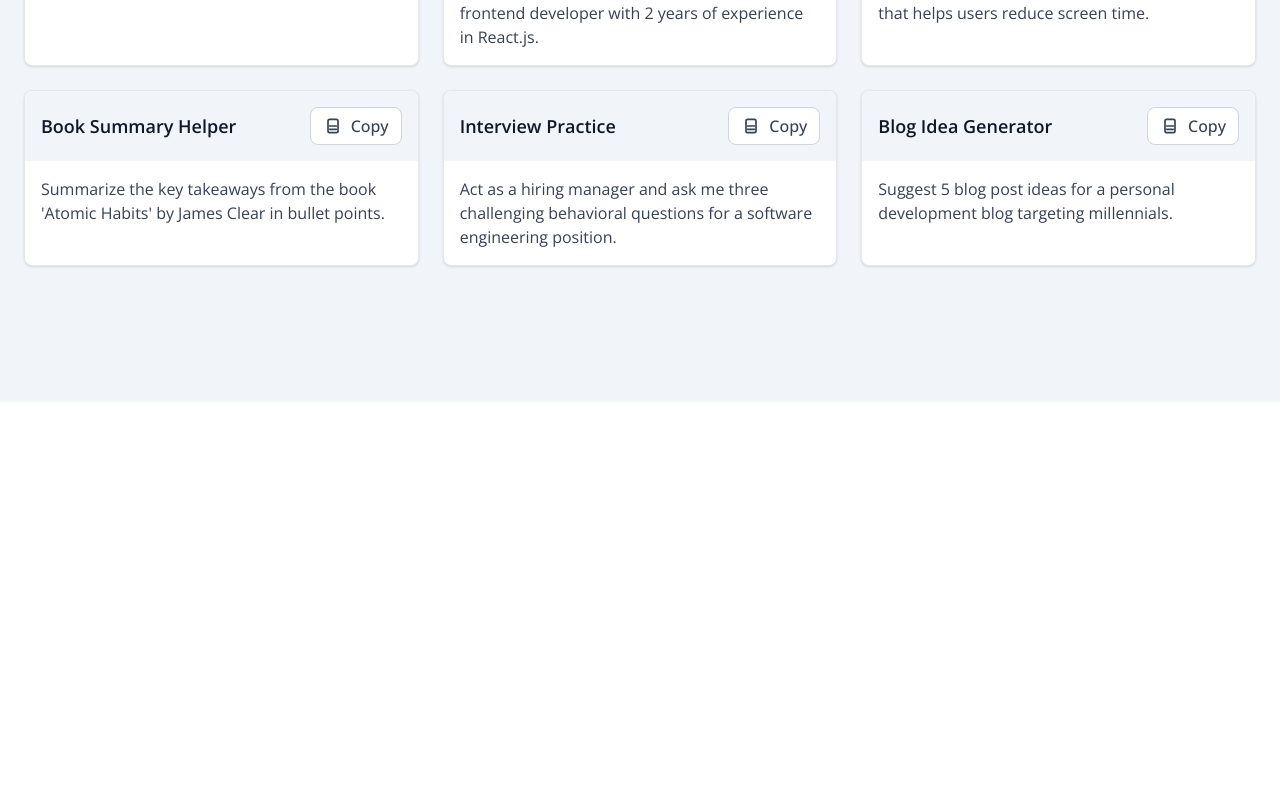
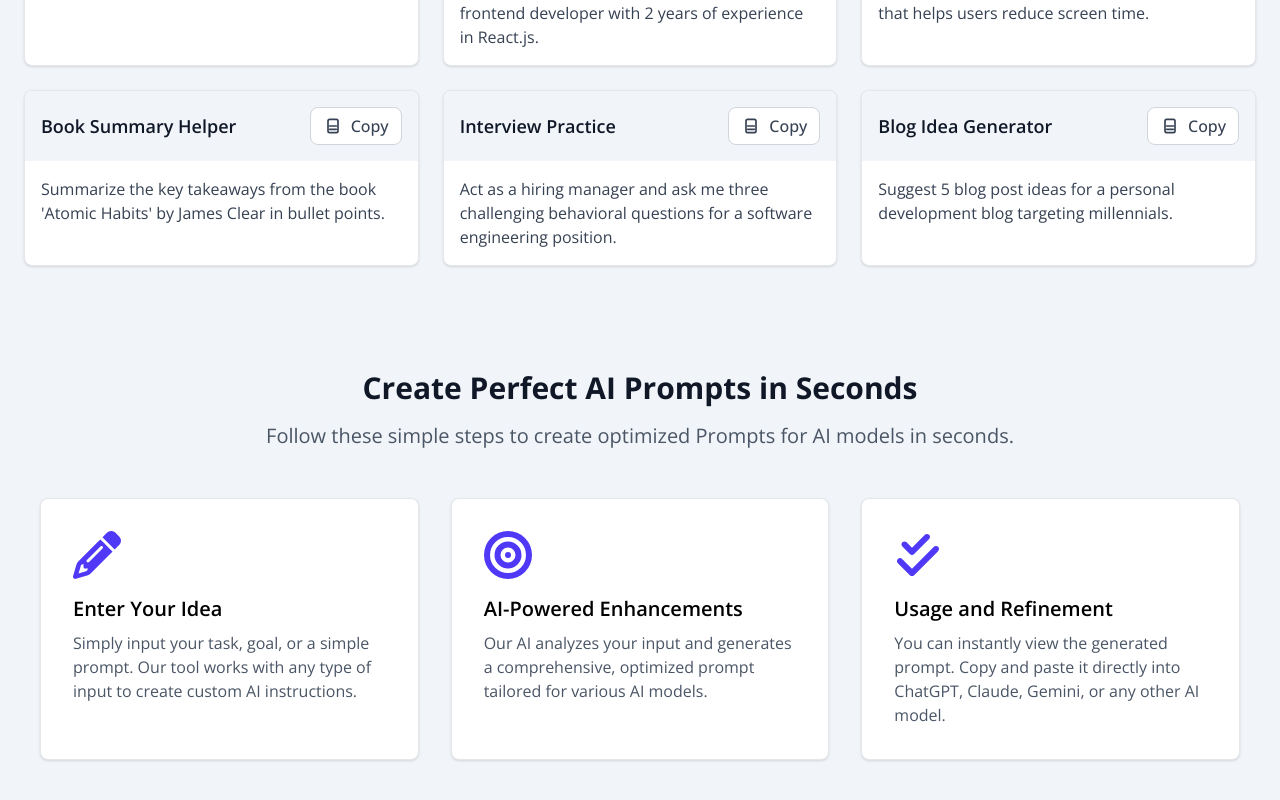
Before and after one commit to jeff-mz/next-prompt, a Next.js app: page / in a window 1280 px wide. Shown: the part 1042-1842 px from the top of the page. Before the commit the page ends 1444 px from the top, so only its background shows below. Built offline with nearby package versions, Linux system fonts and the light colour scheme; no server answers.

Commit message:
Added new sections

```diff
--- a/package.json
+++ b/package.json
@@ -14,7 +14,8 @@
     "@vercel/speed-insights": "^1.2.0",
     "next": "15.3.2",
     "react": "^19.0.0",
-    "react-dom": "^19.0.0"
+    "react-dom": "^19.0.0",
+    "react-icons": "^5.5.0"
   },
   "devDependencies": {
     "@tailwindcss/postcss": "^4",
--- a/src/app/layout.jsx
+++ b/src/app/layout.jsx
@@ -1,8 +1,8 @@
 import "./globals.css";
+import Layout from "@/components/Layout";
+import AuthProvider from "@/components/AuthProvider";
 import { Suspense } from "react";
-import Layout from "@/components/Layout";
 import { Open_Sans } from "next/font/google";
-import AuthProvider from "@/components/AuthProvider";
 import { SpeedInsights } from "@vercel/speed-insights/next";
 import Script from "next/script";
 
--- a/src/app/page.jsx
+++ b/src/app/page.jsx
@@ -1,4 +1,5 @@
 import FeaturedPrompts from "@/components/FeaturedPrompts";
+import PromptGuide from "@/components/PromptGuide";
 const HomePage = () => {
   return (
     <section className="container mx-auto py-8 px-2 md:py-16 2xl:py-20">
@@ -18,6 +19,7 @@ const HomePage = () => {
       </div>
       <div className="my-8 xl:mt-16">
         <FeaturedPrompts />
+        <PromptGuide />
       </div>
     </section>
   );
--- /dev/null
+++ b/src/components/PromptGuide.jsx
@@ -0,0 +1,59 @@
+"use client";
+import React from "react";
+import { FaPencil, FaBullseye, FaCheckDouble } from "react-icons/fa6";
+
+const steps = [
+  {
+    title: "Enter Your Idea",
+    description:
+      "Simply input your task, goal, or a simple prompt. Our tool works with any type of input to create custom AI instructions.",
+    icon: FaPencil,
+  },
+  {
+    title: "AI-Powered Enhancements",
+    description:
+      "Our AI analyzes your input and generates a comprehensive, optimized prompt tailored for various AI models.",
+    icon: FaBullseye,
+  },
+  {
+    title: "Usage and Refinement",
+    description:
+      "You can instantly view the generated prompt. Copy and paste it directly into ChatGPT, Claude, Gemini, or any other AI model.",
+    icon: FaCheckDouble,
+  },
+];
+
+const PromptGuide = () => {
+  return (
+    <section className="py-16">
+      <div className="max-w-7xl mx-auto px-4 sm:px-6 lg:px-8">
+        <div className="text-center mb-12">
+          <h2 className="text-3xl font-bold text-gray-900 mb-4">
+            Create Perfect AI Prompts in Seconds
+          </h2>
+          <p className="text-xl text-gray-600">
+            Follow these simple steps to create optimized Prompts for AI models
+            in seconds.
+          </p>
+        </div>
+        <div className="grid grid-cols-1 md:grid-cols-3 gap-8">
+          {steps.map((step, index) => {
+            const Icon = step.icon;
+            return (
+              <div
+                key={index}
+                className="bg-white dark:bg-gray-800 border border-gray-200 dark:border-gray-700 rounded-lg shadow-sm flex flex-col p-8"
+              >
+                <Icon className="h-12 w-12 text-indigo-600 mb-4" />
+                <h3 className="text-xl font-semibold mb-2">{step.title}</h3>
+                <p className="text-gray-600">{step.description}</p>
+              </div>
+            );
+          })}
+        </div>
+      </div>
+    </section>
+  );
+};
+
+export default PromptGuide;
```
Also changed, not shown: src/app/globals.css (+0 -25 lines), 1 other file (tests, documents, lock files or other folders).
